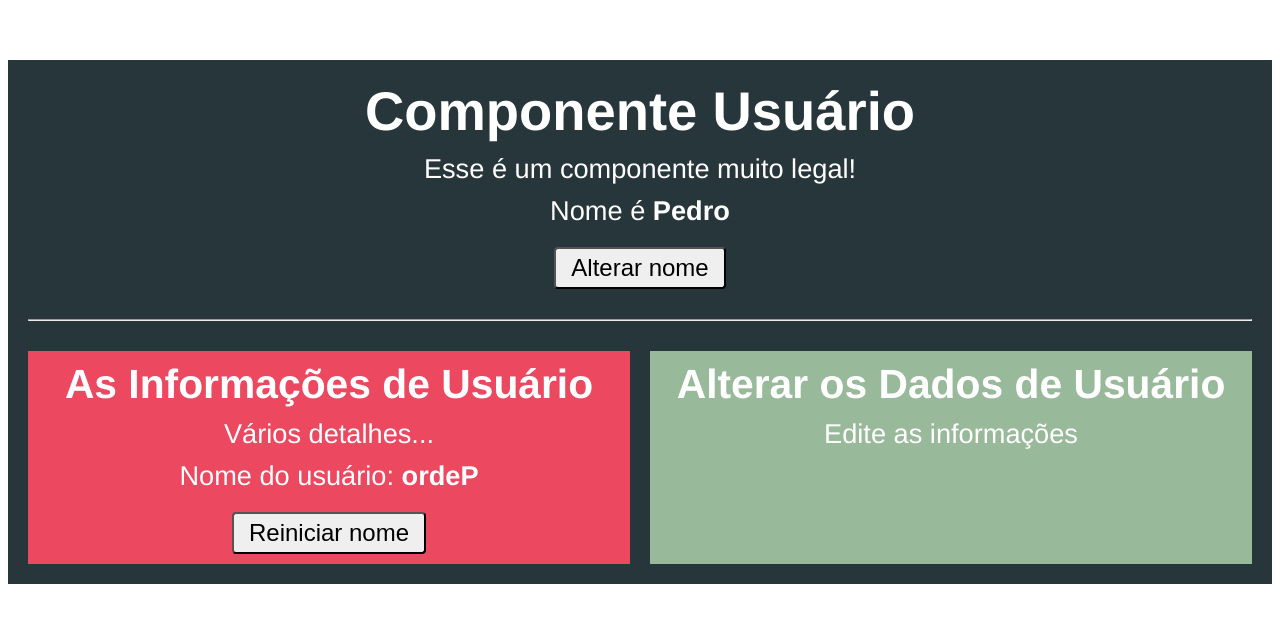
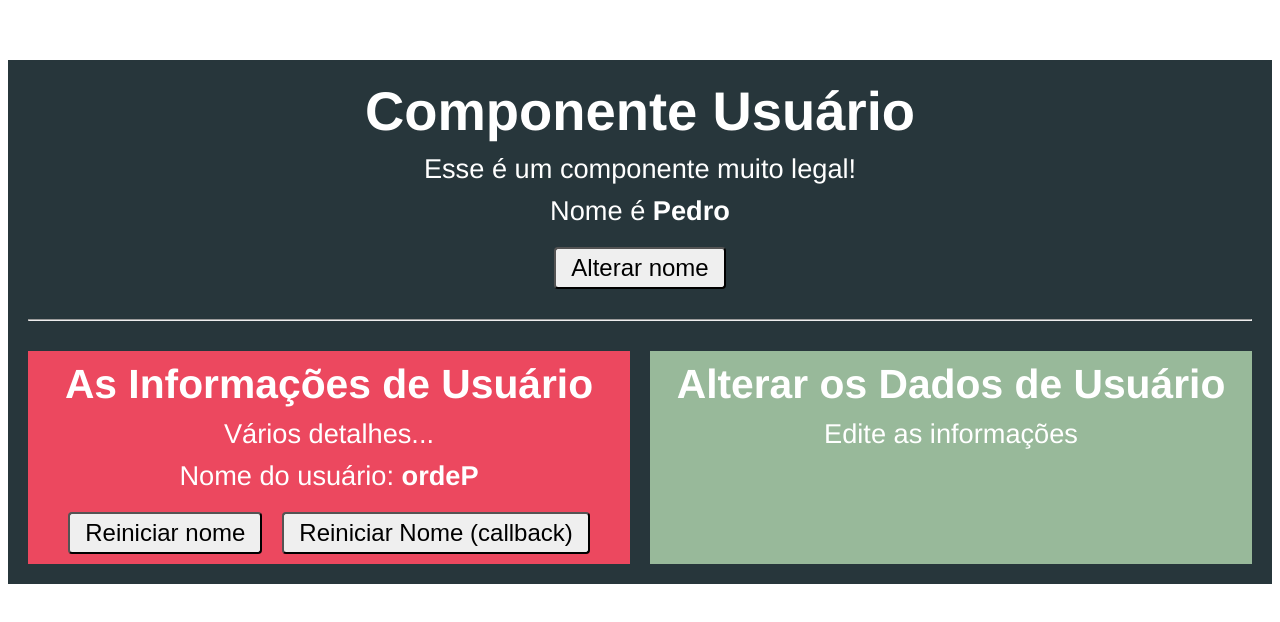
Before and after one commit to allangadelha/curso-vuejs2, a Vue app in the folder sessao-08-comunicacao-entre-componentes/comunicacao/: page / in a window 1280 px wide. Shown: the top 622 px of the page. Built offline with nearby package versions, Linux system fonts and the light colour scheme.

Commit message:
sessão 08: comunicação indireta com callback

```diff
--- a/sessao-08-comunicacao-entre-componentes/comunicacao/src/components/Usuario.vue
+++ b/sessao-08-comunicacao-entre-componentes/comunicacao/src/components/Usuario.vue
@@ -6,7 +6,11 @@
         <button @click="alterarNome">Alterar nome</button>
         <hr>
         <div class="componentes">
-            <app-usuario-info :nome="nome" @nomeMudou="nome = $event.novo"/>
+            <app-usuario-info
+                :nome="nome"
+                @nomeMudou="nome = $event.novo"
+                :reiiciarFn="reiniciarNome"
+            />
             <app-usuario-editar />
         </div>
     </div>
@@ -26,6 +30,9 @@ export default {
     methods: {
         alterarNome () {
             this.nome = "Ana"
+        },
+        reiniciarNome() {
+            this.nome = 'Pedro'
         }
     }
 }
--- a/sessao-08-comunicacao-entre-componentes/comunicacao/src/components/UsuarioInfo.vue
+++ b/sessao-08-comunicacao-entre-componentes/comunicacao/src/components/UsuarioInfo.vue
@@ -4,6 +4,7 @@
         <p>Vários detalhes...</p>
         <p>Nome do usuário: <strong>{{ inverterNome() }}</strong></p>
         <button @click="reiniciarNome">Reiniciar nome</button>
+        <button @click="reiiciarFn()">Reiniciar Nome (callback)</button>
     </div>
 </template>
 
@@ -17,7 +18,8 @@ export default {
             //     return Array(10).fill(0).join(',')
             // }
             default: "Anônimo"
-        }
+        },
+        reiiciarFn: Function
     },
     methods: {
         inverterNome() {
```
